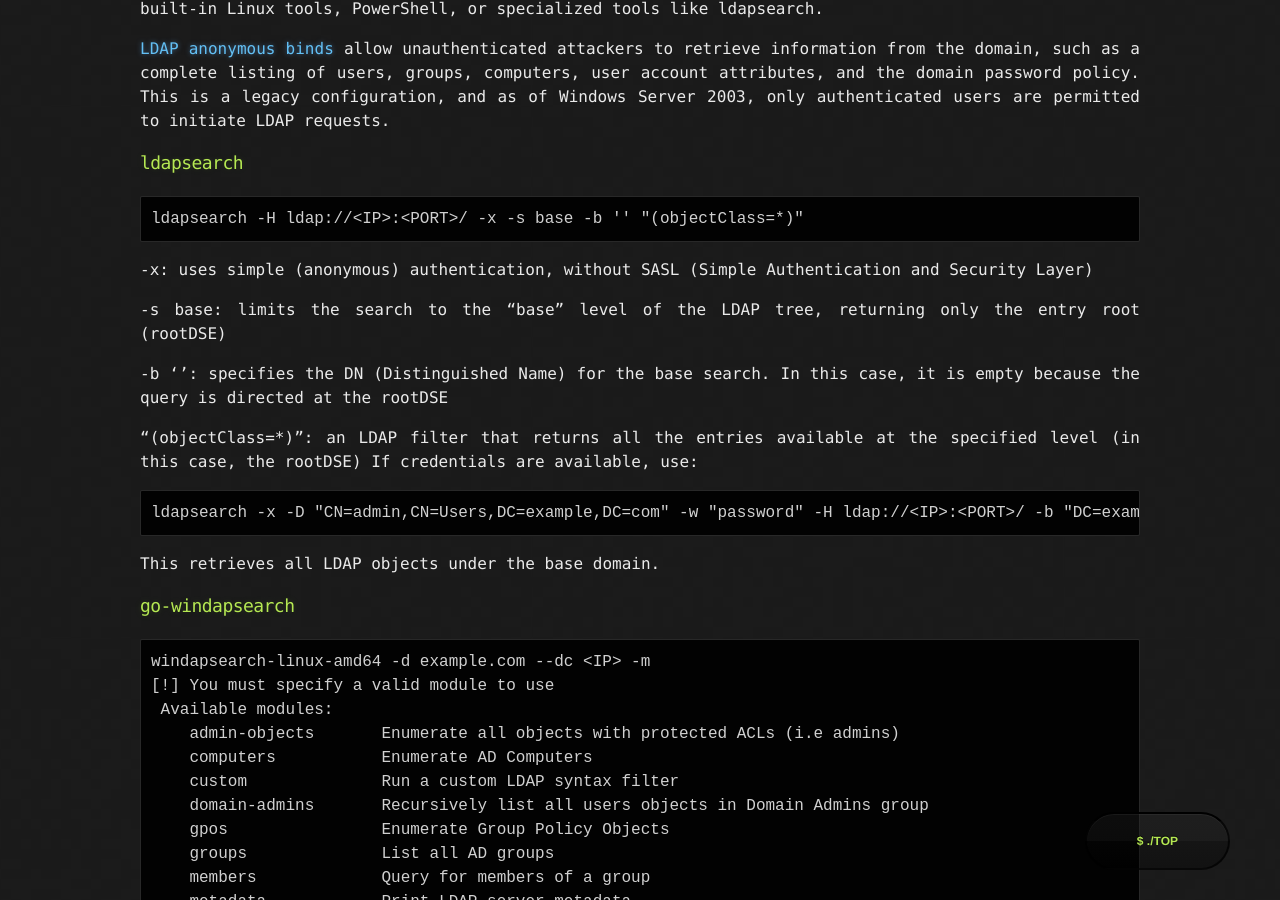
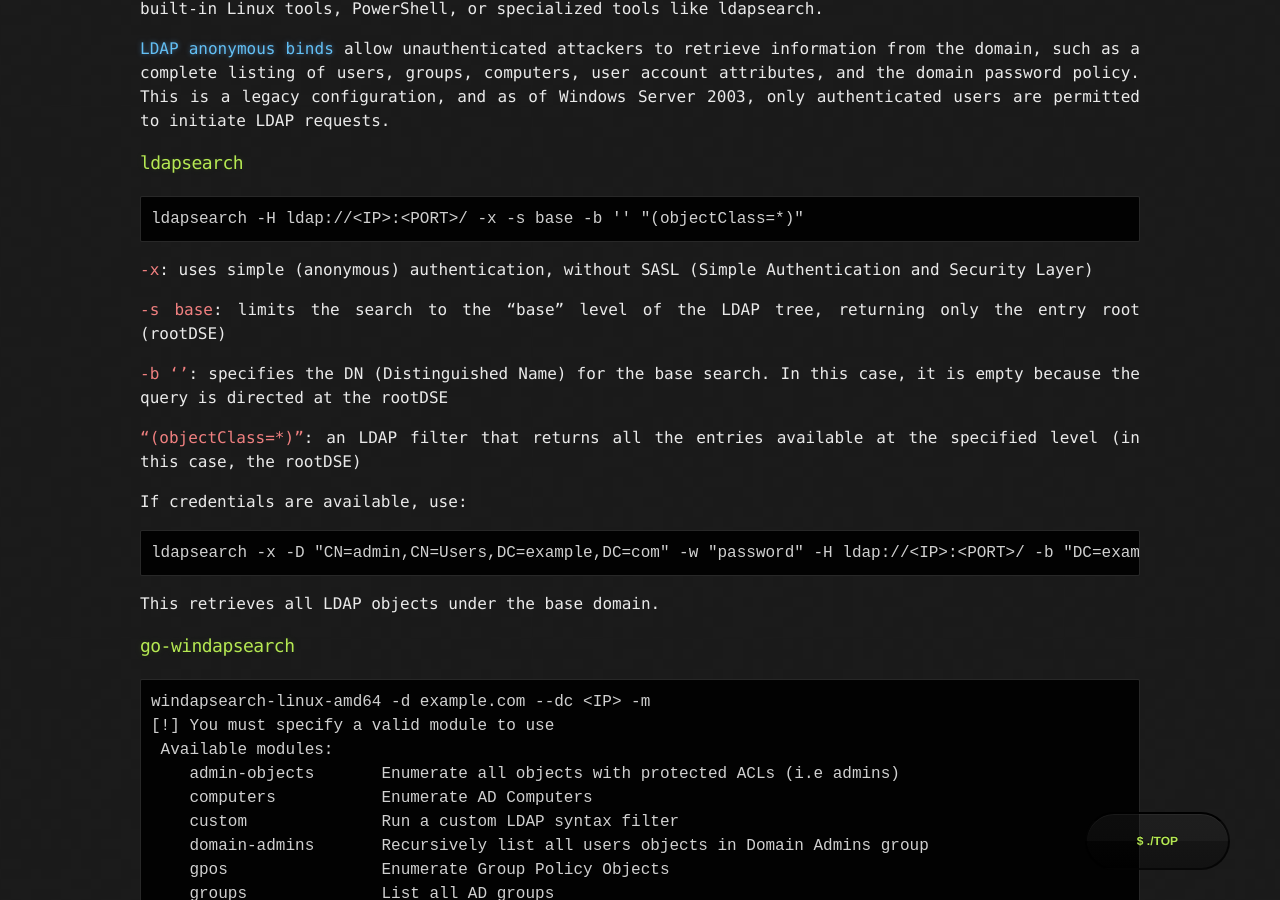
Before and after one commit to dennyverduchi/dennyverduchi.github.io, a Jekyll site: the page built from pages/blog/enum-techniques/1-ldap.md, in a window 1280 px wide and 900 px high, scrolled down 958 px. Built offline with Jekyll 4.4.1, drawn with Linux system fonts in a browser that asks for light colours; our own code applies the rules of GitHub Pages for plain Markdown files.

Commit message:
ldap update

````diff
--- a/pages/blog/enum-techniques/1-ldap.md
+++ b/pages/blog/enum-techniques/1-ldap.md
@@ -32,13 +32,14 @@ Once you've identified an active LDAP service, the next step is to enumerate it.
 ```
 ldapsearch -H ldap://<IP>:<PORT>/ -x -s base -b '' "(objectClass=*)"
 ```
--x: uses simple (anonymous) authentication, without SASL (Simple Authentication and Security Layer)
+<span style="color: lightcoral">-x</span>: uses simple (anonymous) authentication, without SASL (Simple Authentication and Security Layer)
 
--s base: limits the search to the "base" level of the LDAP tree, returning only the entry root (rootDSE)
+<span style="color: lightcoral">-s base</span>: limits the search to the "base" level of the LDAP tree, returning only the entry root (rootDSE)
 
--b '': specifies the DN (Distinguished Name) for the base search. In this case, it is empty because the query is directed at the rootDSE
+<span style="color: lightcoral">-b ''</span>: specifies the DN (Distinguished Name) for the base search. In this case, it is empty because the query is directed at the rootDSE
 
-"(objectClass=*)": an LDAP filter that returns all the entries available at the specified level (in this case, the rootDSE)
+<span style="color: lightcoral">"(objectClass=*)"</span>: an LDAP filter that returns all the entries available at the specified level (in this case, the rootDSE)
+
 If credentials are available, use:
 
 ```
````
